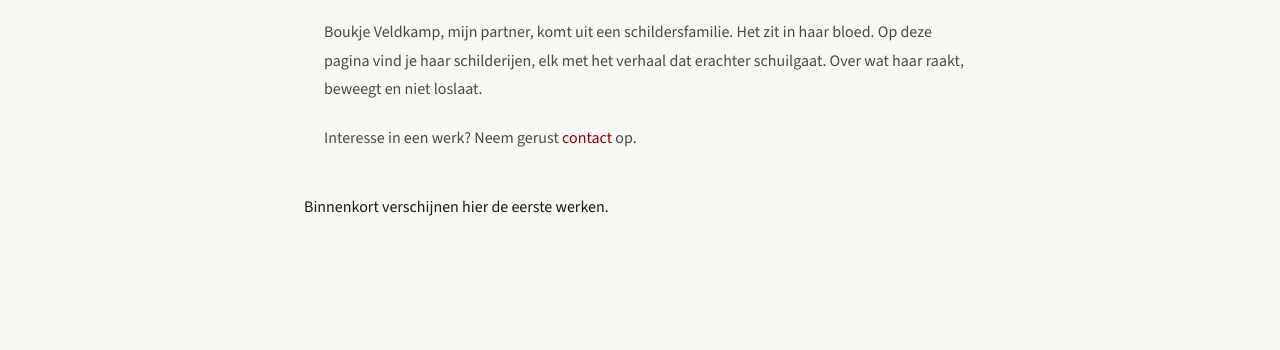
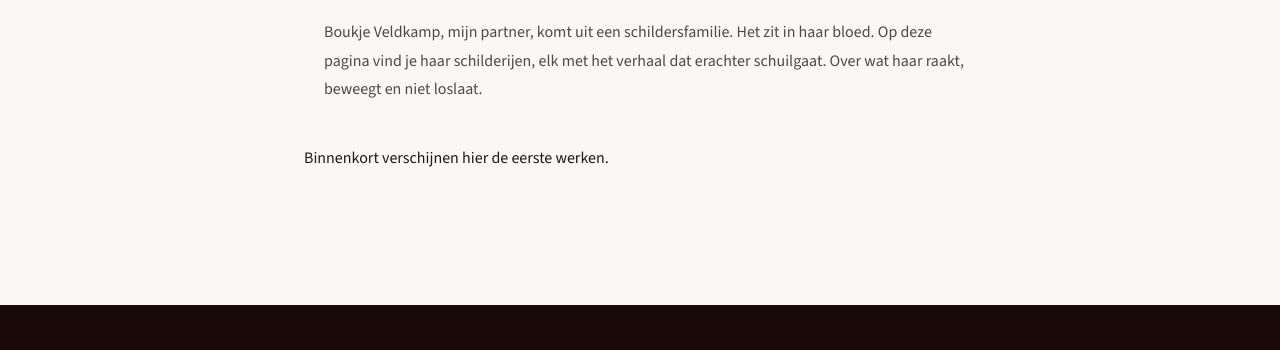
Before and after one commit to ptenzijthoff-lgtm/meijertenzijthoff-website, an Eleventy site: page src/kunst.njk in a window 1280 px wide. Shown: the part 585-935 px from the top of the page. Built offline with nearby package versions, Linux system fonts and the light colour scheme; Eleventy itself is replaced by a stand-in of ours; files that its build step writes are made by us from their sources.

Commit message:
Update kunst.njk

```diff
--- a/src/kunst.njk
+++ b/src/kunst.njk
@@ -10,7 +10,6 @@ permalink: /kunst/
 
     <div class="kunst-intro">
     <p>Boukje Veldkamp, mijn partner, komt uit een schildersfamilie. Het zit in haar bloed. Op deze pagina vind je haar schilderijen, elk met het verhaal dat erachter schuilgaat. Over wat haar raakt, beweegt en niet loslaat.</p>
-    <p>Interesse in een werk? Neem gerust <a href="/contact/">contact</a> op.</p>
 </div>
 
     <div class="kunst-grid">
```
